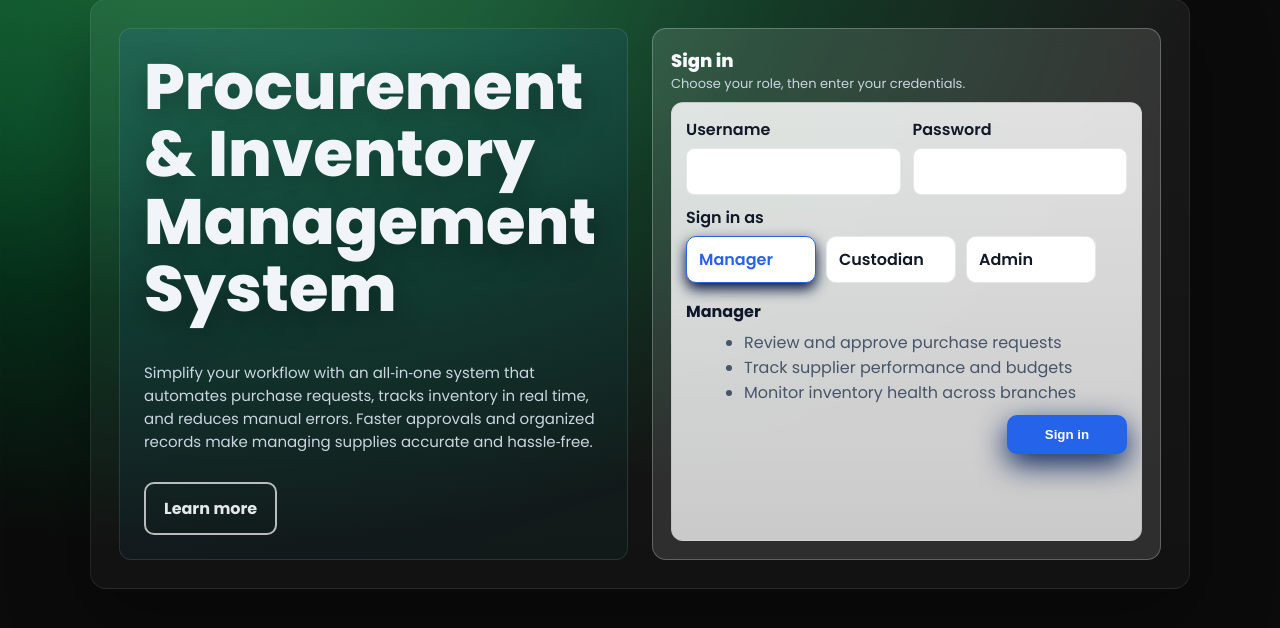
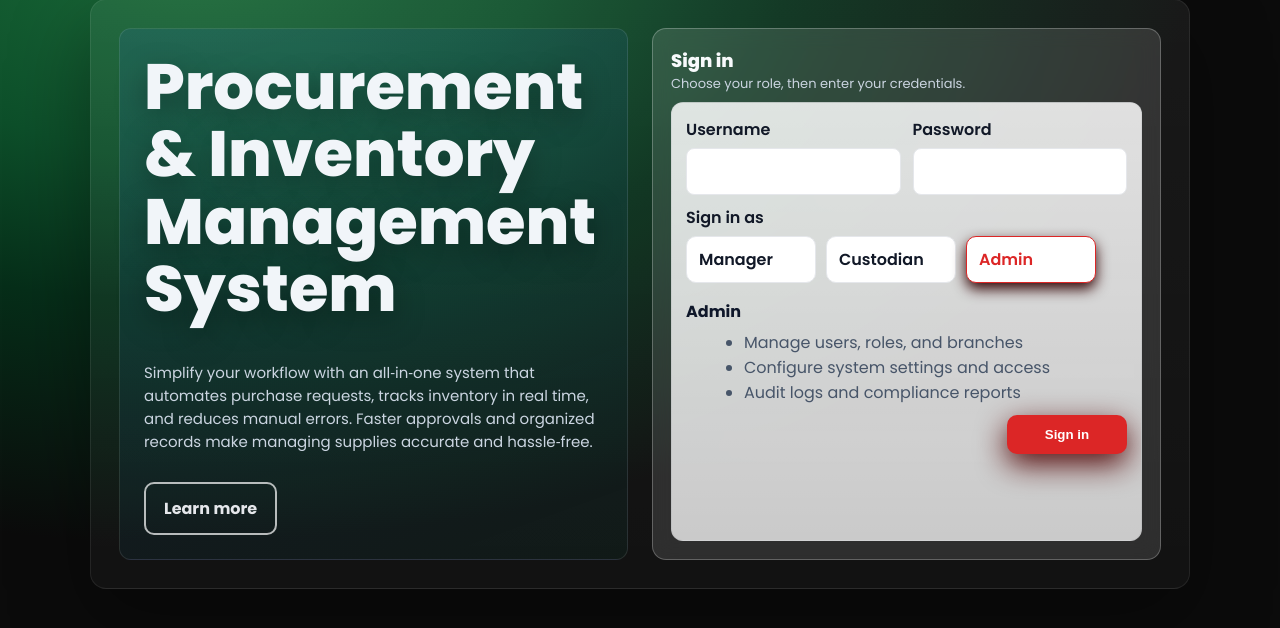
Before and after one commit to bscsBaynosa/procurement-inventory-system, a PHP site: page / in a window 1280 px wide. Shown: the part 136-764 px from the top of the page. Run offline with PHP 8.4, Linux system fonts and the light colour scheme; some libraries are stand-ins or nearby versions.

Commit message:
Improve login UX: default Admin role; show precise errors on auth (role mismatch, not found, disabled, bad password).

```diff
--- a/src/Controllers/AuthController.php
+++ b/src/Controllers/AuthController.php
@@ -59,7 +59,7 @@ class AuthController extends BaseController
                 return;
             }
             $from = (string)($_POST['from'] ?? '');
-            $errorMsg = 'Invalid credentials or role.';
+            $errorMsg = $this->auth()->lastError() ?: 'Invalid credentials or role.';
             if ($from === 'landing') {
                 $this->showLanding($errorMsg);
                 return;
--- a/templates/auth/landing.php
+++ b/templates/auth/landing.php
@@ -133,15 +133,15 @@
                             <div class="form-group">
                                 <label>Sign in as</label>
                                 <div class="roles" id="roleChips">
-                                    <label class="chip active"><input type="radio" name="role_chip" value="procurement_manager" checked> Manager</label>
+                                    <label class="chip"><input type="radio" name="role_chip" value="procurement_manager"> Manager</label>
                                     <label class="chip"><input type="radio" name="role_chip" value="custodian"> Custodian</label>
-                                    <label class="chip"><input type="radio" name="role_chip" value="admin"> Admin</label>
+                                    <label class="chip active"><input type="radio" name="role_chip" value="admin" checked> Admin</label>
                                 </div>
                                 <!-- real field submitted -->
                                 <select id="roleSelect" name="role" style="display:none">
-                                    <option value="procurement_manager" selected>Procurement Manager</option>
+                                    <option value="procurement_manager">Procurement Manager</option>
                                     <option value="custodian">Custodian</option>
-                                    <option value="admin">Administrator</option>
+                                    <option value="admin" selected>Administrator</option>
                                 </select>
                             </div>
                             <div class="form-group" id="roleInfo" aria-live="polite" style="margin-top:6px;">
@@ -210,8 +210,8 @@
             el.innerHTML = roleDescriptions[role] || '';
         }
         // Initialize default
-        document.body.setAttribute('data-role', 'procurement_manager');
-        updateRoleInfo('procurement_manager');
+    document.body.setAttribute('data-role', 'admin');
+    updateRoleInfo('admin');
     </script>
 </body>
 </html>
--- a/templates/auth/login.php
+++ b/templates/auth/login.php
@@ -25,7 +25,7 @@
             <div class="form-group">
                 <label for="role">Login as:</label>
                 <select id="role" name="role" required>
-                    <?php $selectedRole = $selectedRole ?? null; ?>
+                    <?php $selectedRole = $selectedRole ?? 'admin'; ?>
                     <option value="custodian" <?= ($selectedRole === 'custodian') ? 'selected' : '' ?>>Custodian</option>
                     <option value="procurement_manager" <?= ($selectedRole === 'procurement_manager') ? 'selected' : '' ?>>Procurement Manager</option>
                     <option value="admin" <?= ($selectedRole === 'admin') ? 'selected' : '' ?>>Administrator</option>
```
Also changed, not shown: src/Services/AuthService.php (+16 -1 lines).
